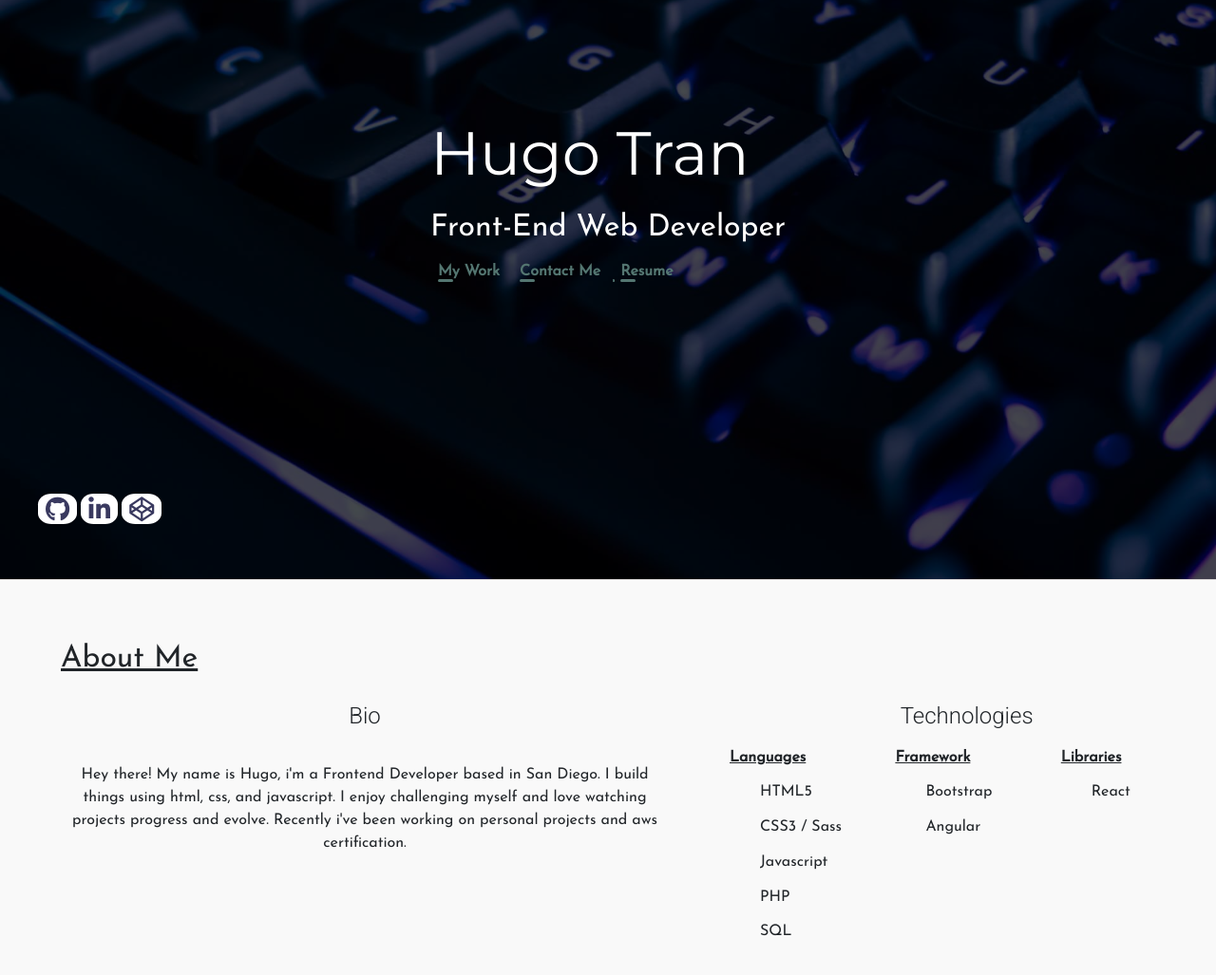
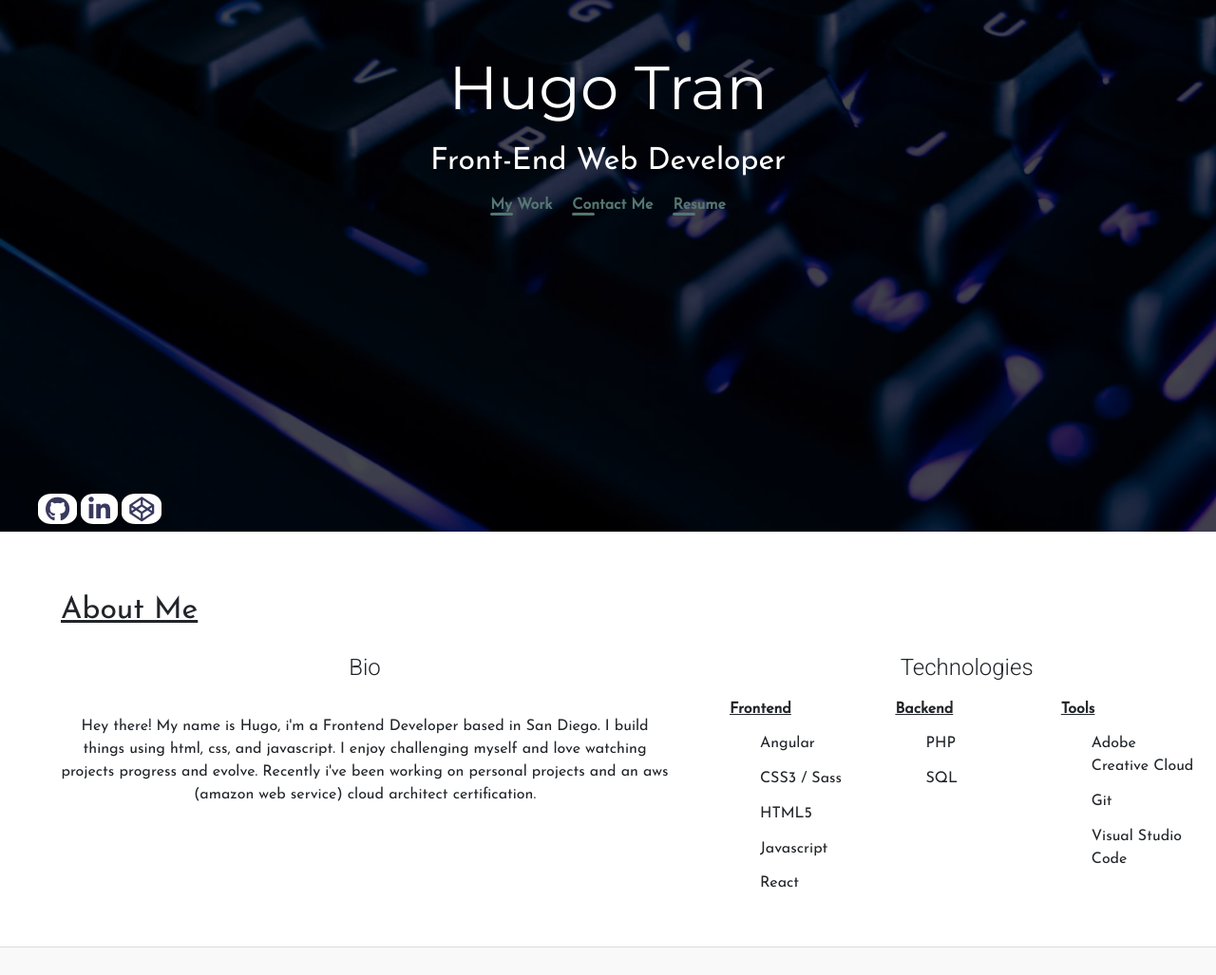
Before and after one commit to Cosmobeet/Portfolio-V2, a plain HTML site: page index.html in a window 1280 px wide. Shown: the part 240-1267 px from the top of the page at 95% size. Drawn offline with nearby package versions, Linux system fonts and the light colour scheme; a web font is replaced by a local one.

Commit message:
Navigation bar update, fixing minor issues
Removing navigation bar background and made the navigation bar static.
 Adjusted the section borders to not interfere with home image, adjusted animated linked

```diff
--- a/css/style.scss
+++ b/css/style.scss
@@ -6,8 +6,17 @@ html {
   scroll-behavior: smooth;
   scroll-padding-top: 2rem;
 }
-body {
-  padding-top: 50px;
+// body {
+//   padding-top: 50px;
+// }
+// .nav-link {
+//   color: #547671 !important;
+//   font-weight: 580;
+//   font-size: 1.1em;
+// }
+
+.navbar-toggler {
+  background-color: rgb(57, 58, 58) !important;
 }
 h1 {
   font-family: "Montserrat", sans-serif;
@@ -62,14 +71,31 @@ ul {
   background-size: cover;
   background-blend-mode: darken;
 
-  display: flex;
-  flex-direction: column;
-  justify-content: center;
-  align-items: center;
+  // .home-contents {
+  //   display: flex;
+  //   flex-direction: column;
+  //   justify-content: center;
+  //   align-items: center;
+  // }
+
+  .home-contents {
+    // background-color: red;
+    display: flex;
+    flex-direction: column;
+    height: 70vh;
+
+    // width: 1000px;
+    justify-content: center;
+    // align-items: center;
+    text-align: center;
+  }
+  // margin: auto;
 }
 section {
   padding: 2rem 0;
-  border-top: 1px solid rgb(221, 217, 217);
+  &:not(:first-of-type) {
+    border-bottom: 1px solid rgb(221, 217, 217);
+  }
   .work-links {
     display: flex;
     flex-direction: row;
@@ -116,13 +142,13 @@ section {
       transition: transform 0.5s cubic-bezier(0.075, 0.82, 0.165, 1);
     }
     &:before {
-      width: 1em;
+      width: 1.5em;
       transform-origin: right;
     }
     &:after {
       width: 100%;
-      left: 1em;
-      transform: translateX(-120%);
+      left: 0.1em;
+      transform: translateX(-150%);
     }
     &:hover::before {
       transform: scaleX(1);
--- a/index.html
+++ b/index.html
@@ -38,13 +38,18 @@
     <link rel="icon" type="image/x-icon" href="/assets/favicon.ico" />
   </head>
 
-  <header>
+  <!-- <header></header> -->
+
+  <body>
+    <!-- Home Section & Hero Image -->
+    <section id="home">
       <!-- --- Navigation bar --- -->
-    <nav class="navbar navbar-expand-sm navbar-dark bg-dark fixed-top">
+      <!-- navbar-dark bg-dark -->
+      <nav class="navbar navbar-expand-sm navbar-dark">
         <div class="container-fluid">
-        <div class="me-auto">
+          <!-- <div class="me-auto">
           <a class="navbar-brand" href="/">Hugo Tran</a>
-        </div>
+        </div> -->
           <div class="ms-auto">
             <button
               class="navbar-toggler"
@@ -80,17 +85,15 @@
           </div>
         </div>
       </nav>
-  </header>
-
-  <body>
-    <!-- Home Section & Hero Image -->
-    <section id="home" class="animated-link">
-      <div>
+      <div class="home-contents">
         <h1>Hugo Tran</h1>
+        <i class="f0c9"></i>
         <h3>Front-End Web Developer</h3>
-        <a class="link" href="#projects">My Work</a>
+        <div class="animated-link">
+          <a href="#projects">My Work</a>
           <a href="#contact">Contact Me</a>
           <a href="#">Resume</a>
+        </div>
       </div>
     </section>
 
@@ -104,34 +107,36 @@
             Hey there! My name is Hugo, i'm a Frontend Developer based in San
             Diego. I build things using html, css, and javascript. I enjoy
             challenging myself and love watching projects progress and evolve.
-            Recently i've been working on personal projects and aws
-            certification.
+            Recently i've been working on personal projects and an aws (amazon
+            web service) cloud architect certification.
           </p>
         </div>
         <div class="about-skills">
           <h4>Technologies</h4>
           <div class="row">
             <div class="col">
-              <h6>Languages</h6>
+              <h6>Frontend</h6>
               <ul>
+                <li>Angular</li>
+                <li>CSS3 / Sass</li>
                 <li>HTML5</li>
-                <li>CSS3 / Sass</li>
                 <li>Javascript</li>
+                <li>React</li>
+              </ul>
+            </div>
+            <div class="col">
+              <h6>Backend</h6>
+              <ul>
                 <li>PHP</li>
                 <li>SQL</li>
               </ul>
             </div>
             <div class="col">
-              <h6>Framework</h6>
               <ul>
-                <li>Bootstrap</li>
-                <li>Angular</li>
-              </ul>
-            </div>
-            <div class="col">
-              <ul>
-                <h6>Libraries</h6>
-                <li>React</li>
+                <h6>Tools</h6>
+                <li>Adobe Creative Cloud</li>
+                <li>Git</li>
+                <li>Visual Studio Code</li>
               </ul>
             </div>
           </div>
@@ -322,6 +327,15 @@
         </thead>
         <tr>
           <td>1</td>
+          <td>Portfolio (This website)</td>
+          <td>HTML5, CSS3, JavaScript</td>
+          <td>
+            <a href="#">Live</a>
+            <a href="https://github.com/HowToDuck/Portfolio-V2">Code</a>
+          </td>
+        </tr>
+        <tr>
+          <td>2</td>
           <td>Herbpedia</td>
           <td>HTML5, CSS3</td>
           <td>
@@ -330,7 +344,7 @@
           </td>
         </tr>
         <tr>
-          <td>2</td>
+          <td>3</td>
           <td>404 Page</td>
           <td>HTML5, CSS3</td>
           <td>
@@ -339,7 +353,7 @@
           </td>
         </tr>
         <tr>
-          <td>3</td>
+          <td>4</td>
           <td>JavaScript Login</td>
           <td>JavaScript</td>
           <td>
@@ -348,7 +362,7 @@
           </td>
         </tr>
         <tr>
-          <td>4</td>
+          <td>5</td>
           <td>Angular CRUD</td>
           <td>Angular, Firebase</td>
           <td>
```
Also changed, not shown: css/style.css, 1 other file. Lines whose indentation alone changed are shown as unchanged.
